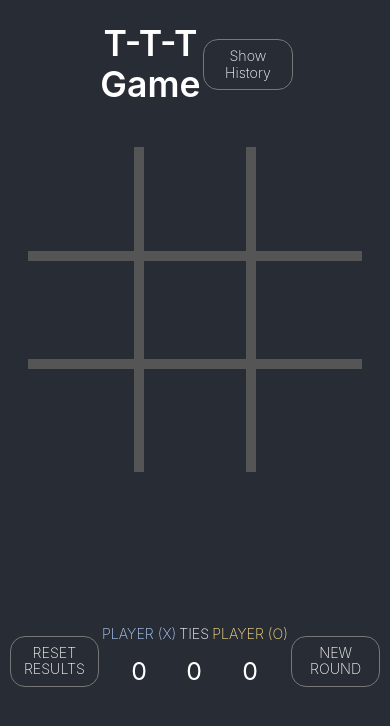
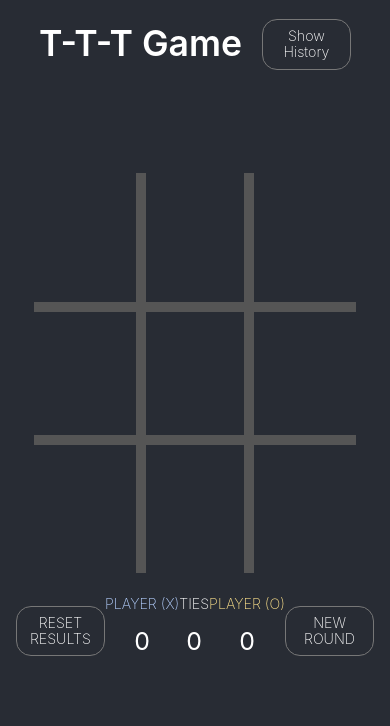
Before and after one commit to PaulMill/game_ttt_clone, a React (Create React App) app: page / in a window 390 px wide. Shown: the top 726 px of the page. Built offline with nearby package versions, Linux system fonts and the light colour scheme.

Commit message:
Update css for media query

```diff
--- a/src/App.css
+++ b/src/App.css
@@ -1,17 +1,21 @@
 /* color for X -> #b5d0ff
 color for O -> #ffe38c */
+html, body {
+  width: 100%;
+  height: 100%;
+  background-color: #282c34;
+}
 
 .app {
   text-align: center;
-  background-color: #282c34;
-  /* height: 100vh;
-  width: 100vw; */
   display: flex;
   flex-direction: column;
   align-items: center;
   font-size: calc(10px + 2vmin);
   color: white;
   font-weight: 200;
+  height: 100vh;
+  width: 100vw;
 }
 .app-header_text {
   font-weight: 600;
@@ -24,10 +28,7 @@ color for O -> #ffe38c */
 .app-header_button {
   align-self: center;
 }
-
 .game-history_container {
-  height: 100vh;
-  width: 100vw;
   display: flex;
   justify-content: space-around;
 }
@@ -80,14 +81,17 @@ color for O -> #ffe38c */
   justify-content: space-between;
 }
 .game-wrapper {
-  height: 75%;
-  width: 70%;
+  min-height: 700px;
+  min-width: 650px;
   display: flex;
   flex-direction: row;
   justify-content: center;
   flex-wrap: wrap;
   list-style: none;
   padding: 0px;
+}
+.game-controls{
+  min-width: 750px;
 }
 .box {
   min-width: 33.3%;
@@ -106,7 +110,7 @@ color for O -> #ffe38c */
   display: flex;
   flex-direction: row;
   height: 20%;
-  width: 100%;
+  min-width: 750px;
   justify-content: space-between;
   align-items: center;
 }
@@ -181,21 +185,73 @@ color for O -> #ffe38c */
 
 /* Mediaquery for iPad, iPhone */
 
-@media all and (max-width: 1200px) and (min-width: 700px) {
+@media all and (max-width: 1200px) and (min-width: 900px) {
   .game-area {
-    min-width: 80%;
+    min-width: 90%;
     max-width: 720px;
-    height: 60%;
   }
+  .game-history_container {
+    flex-direction: column;
+    align-items: center;
+  }
+  .game-controls {
+    width: 80%;
+  }
+
+}
+@media all and (max-width: 899px) and (min-width: 700px) {
+  .game-wrapper {
+    min-height: 600px;
+    min-width: 550px;
+  }
+  .game-controls{
+    min-width: 650px;
+  }
+  .app-header_container {
+    width: 70%;
+  }
+  .game-area {
+    min-width: 90%;
+    max-width: 720px;
+  }
+  .game-history_container {
+    flex-direction: column;
+    align-items: center;
+  }
+
 }
 
 @media all and (max-width: 699px) and (min-width: 320px) {
+
   .game-wrapper {
-    height: 55%;
-    width: 90%;
+    min-height: 400px;
+    min-width: 90%;
+  }
+  .game-controls{
+    min-width: 100%;
   }
   .game-area {
-    min-width: 95%;
-    height: 70%;
+    min-width: 90%;
+    max-width: 720px;
   }
+  .game-history_container {
+    flex-direction: column;
+    align-items: center;
+  }
+  .app-header_container {
+    width: 80%;
+  }
+  .card {
+    margin: 0.5rem;
+    font-size: 1rem;
+    border-radius: 7px;
+    min-height: 70px;
+    min-width: 100px;
+  }
+  .history-item-details {
+    font-size: 0.8rem;
+    text-align: left;
+    padding-left: 1rem;
+  }
+
 }
```
